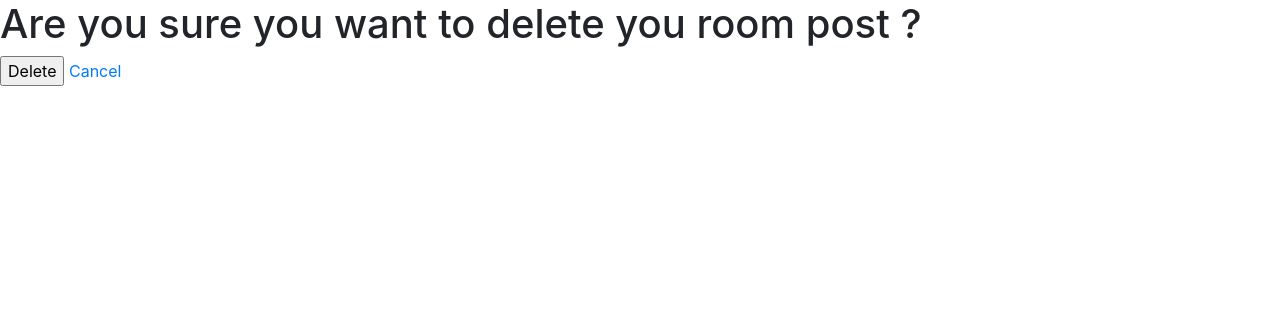
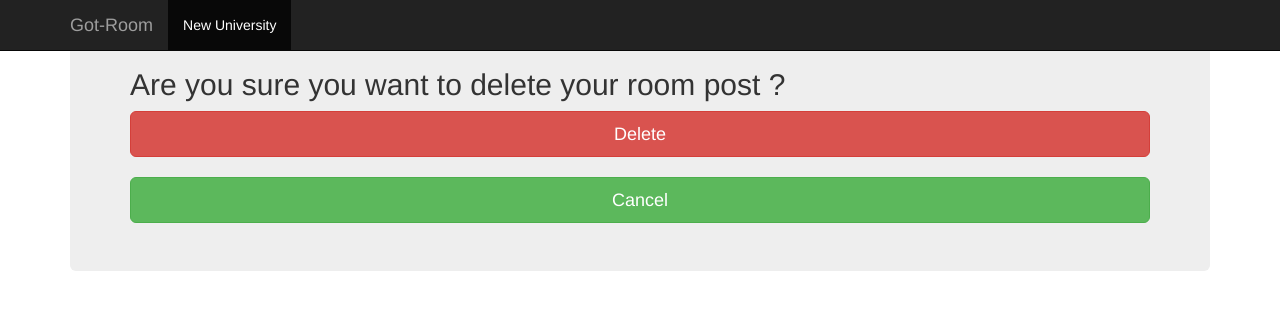
Before and after one commit to CruzanCaramele/FlaskApp, a Flask app: page /university/1/1/delete/ in a window 1280 px wide. Shown: the top 310 px of the page. Run offline with Flask 2, Linux system fonts and the light colour scheme; some libraries are stand-ins or nearby versions.

Commit message:
Add delete and cancel buttons on page to make it more appealing

```diff
--- a/templates/deleteroom.html
+++ b/templates/deleteroom.html
@@ -1,20 +1,48 @@
 <!DOCTYPE html>
 <html lang="en">
-	<head>
-		<meta charset="utf8">
-		<meta http-equiv="X-UA-Compatible" content="IE=edge">
-		<meta name="viewport" content="width=device-width, initial-scale=1">
-		<title>Delete Room</title>
-		<link href='http://fonts.googleapis.com/css?family=Dosis' rel='stylesheet' type='text/css'>
-		<link rel="stylesheet" type="text/css" href="css/bootstrap.min.css">
-		<link rel="stylesheet" type="text/css" href="css/styles.css">
-	</head>
+<head>
+	<meta charset="utf-8">
+	<meta http-equiv="X-UA-Compatible" content="IE=edge">
+	<meta name="viewport" content="width=device-width, initial-scale=1">
+	<meta name="description" content="off-campus rooms for rent near popular universities in malaysia">
+	<meta name="author" content="Hamza Yahaya">
+	<title>Got-Room</title>
+
+	<!-- Bootstrap -->
+	<link rel="stylesheet" href="//maxcdn.bootstrapcdn.com/font-awesome/4.3.0/css/font-awesome.min.css">
+	<link rel="stylesheet" href="https://maxcdn.bootstrapcdn.com/bootstrap/3.3.2/css/bootstrap.min.css">
+</head>
 <body>
-	<h1>Are you sure you want to delete you room post ?</h1>
+	<div class="navbar navbar-inverse navbar-fixed-top" role="navigation">
+		<div class="container">
+			<div class="navbar-header">
+				<button type="button" class="navbar-toggle" data-toggle="collapse" data-target=".navbar-collapse">
+					<span class="sr-only">Toggle navigation</span>
+					<span class="icon-bar"></span>
+					<span class="icon-bar"></span>
+					<span class="icon-bar"></span>
+				</button>
+				<a class="navbar-brand" href="{{url_for('showUniversities')}}">Got-Room</a>
+			</div><!--navbar-header-->
+			<div class="collapse navbar-collapse">
+				<ul class="nav navbar-nav">
+					<li class="active"><a href="{{url_for('newUniversity')}}">New University</a></li>
+				</ul>
+			</div><!--collapse navbar-collapse-->
+		</div>
+	</div><!--navbar-->
+    <div class="container">
+
+      <div class="jumbotron">
+        <h2>Are you sure you want to delete your room post ?</h2>
 	<form action="{{url_for('deleteRoom', university_id=university_id, room_id=room_id)}}" method="POST">
-		<input type="submit" value="Delete">
-		<a href="{{url_for('showRooms', university_id=university_id)}}">Cancel</a>
+		<input class="btn btn-default btn-lg btn-block btn-danger" type="submit" value="Delete">
 	</form>
+	</br>
+		<a href="{{url_for('showRooms', university_id=university_id)}}" class="btn btn-default btn-lg btn-block btn-success" type="submit" value="Cancel">Cancel</a>
+
+
+      </div><!--jumbotron-->
 
 </body>
 </html>
```
